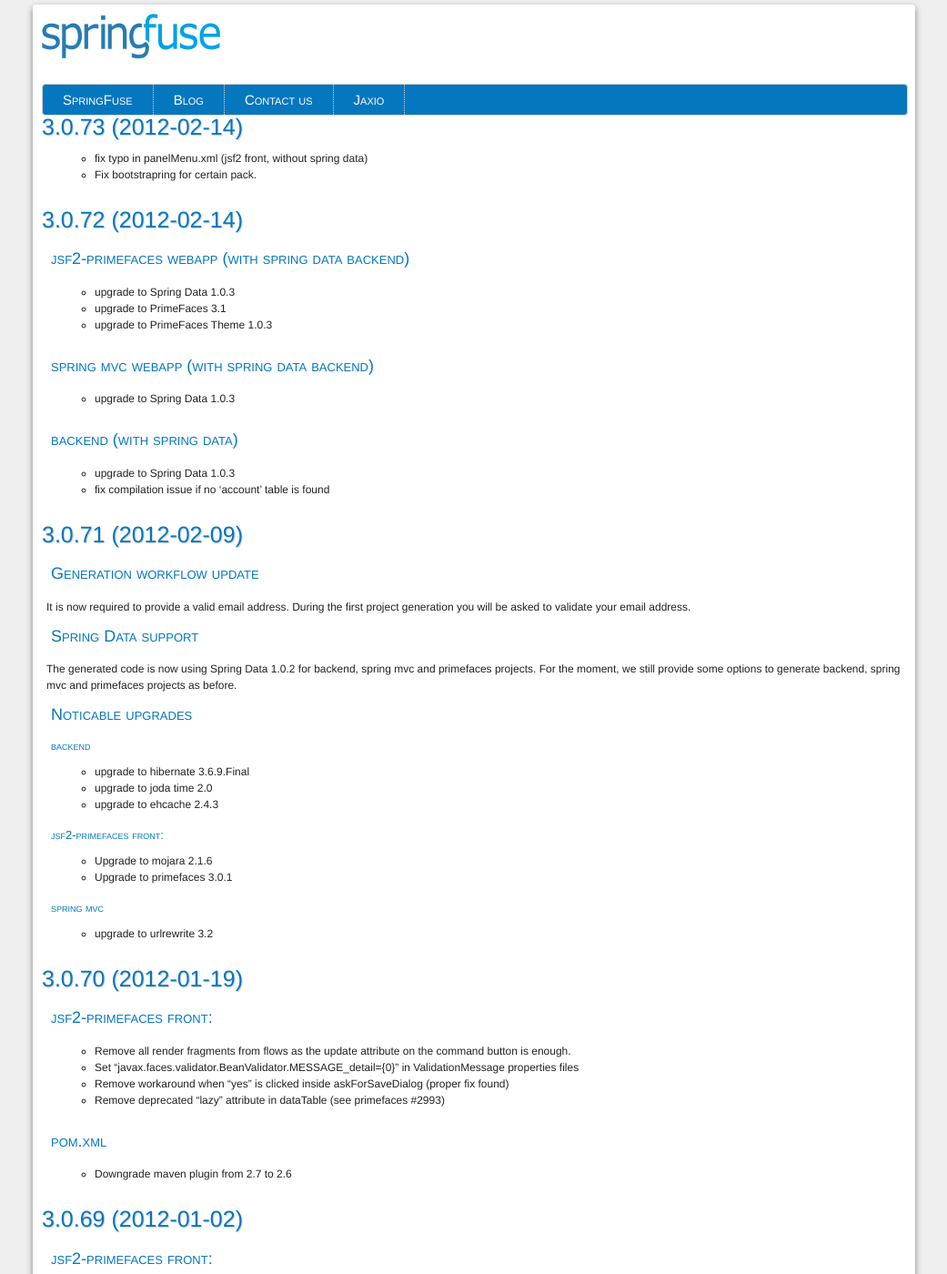
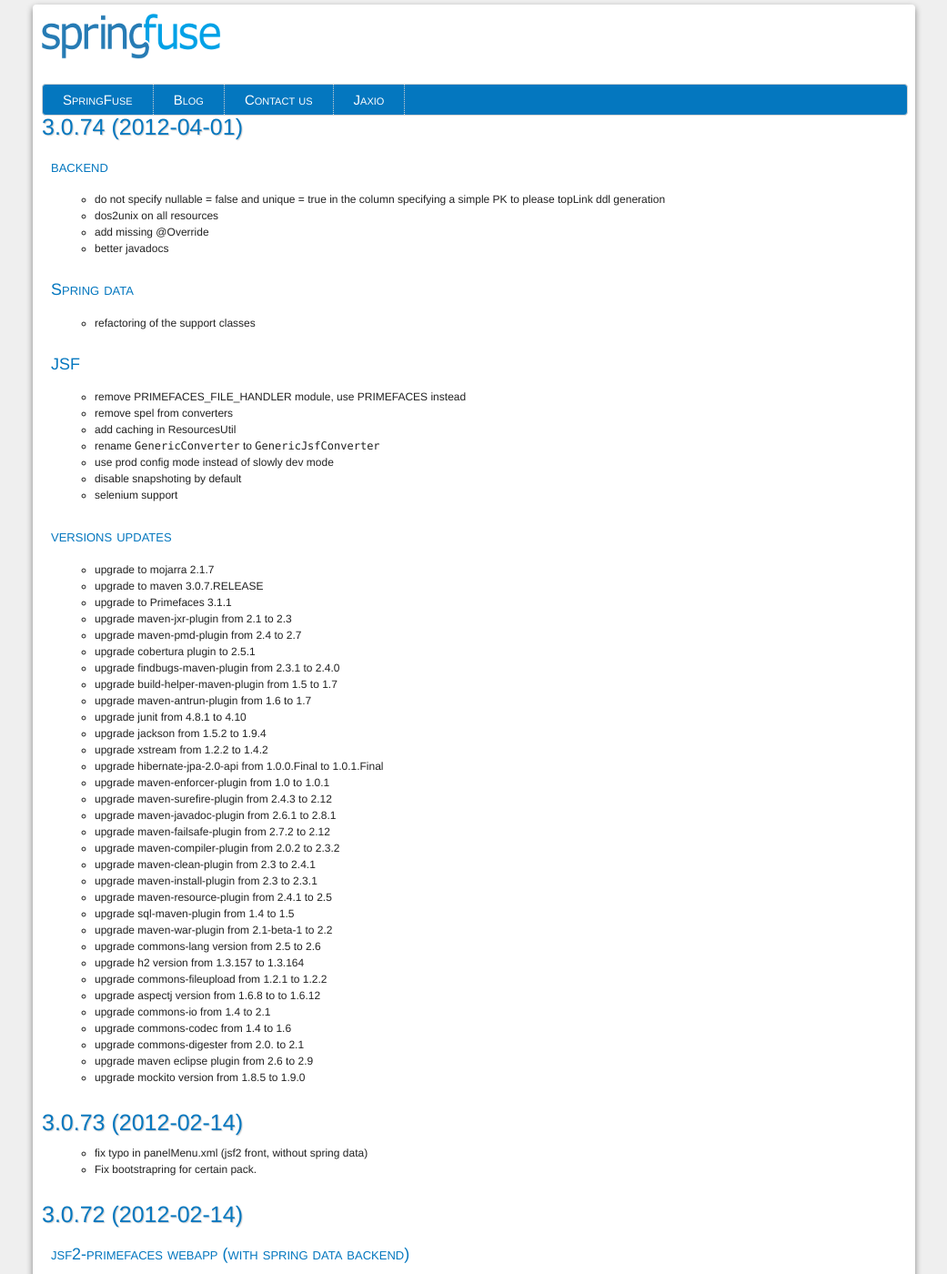
Before and after one commit to springfuse/springfuse.github.com, a Jekyll site: the page built from change-log.md, in a window 1280 px wide and 1400 px high. Shown: the whole window at 91% size, without its empty margins (119-1160 px from the left). Built offline with Jekyll 4.4.1, drawn with Linux system fonts in a browser that asks for light colours; Markdown is read by kramdown in place of the engine named in the settings; comment, search, counter and statistics services are not loaded.

Commit message:
update to 3.0.74

````diff
--- a/change-log.md
+++ b/change-log.md
@@ -2,6 +2,60 @@
 layout: english
 title: Springfuse change log
 ---
+
+# 3.0.74 (2012-04-01)
+
+## backend
+* do not specify nullable = false and unique = true in the column specifying a simple PK to please topLink ddl generation
+* dos2unix on all resources
+* add missing @Override
+* better javadocs
+
+## Spring data
+* refactoring of the support classes
+
+## JSF
+* remove PRIMEFACES_FILE_HANDLER module, use PRIMEFACES instead
+* remove spel from converters
+* add caching in ResourcesUtil
+* rename ```GenericConverter``` to ```GenericJsfConverter```
+* use prod config mode instead of slowly dev mode
+* disable snapshoting by default
+* selenium support
+
+## versions updates
+* upgrade to mojarra 2.1.7
+* upgrade to maven 3.0.7.RELEASE
+* upgrade to Primefaces 3.1.1
+* upgrade maven-jxr-plugin from 2.1 to 2.3
+* upgrade maven-pmd-plugin from 2.4 to 2.7
+* upgrade cobertura plugin to 2.5.1
+* upgrade findbugs-maven-plugin from 2.3.1 to 2.4.0
+* upgrade build-helper-maven-plugin from 1.5 to 1.7
+* upgrade maven-antrun-plugin from 1.6 to 1.7
+* upgrade junit from 4.8.1 to 4.10
+* upgrade jackson from 1.5.2 to 1.9.4
+* upgrade xstream from 1.2.2 to 1.4.2
+* upgrade hibernate-jpa-2.0-api from 1.0.0.Final to 1.0.1.Final
+* upgrade maven-enforcer-plugin from 1.0 to 1.0.1
+* upgrade maven-surefire-plugin from 2.4.3 to 2.12
+* upgrade maven-javadoc-plugin from 2.6.1 to 2.8.1
+* upgrade maven-failsafe-plugin from 2.7.2 to 2.12
+* upgrade maven-compiler-plugin from 2.0.2 to 2.3.2
+* upgrade maven-clean-plugin from 2.3 to 2.4.1
+* upgrade maven-install-plugin from 2.3 to 2.3.1
+* upgrade maven-resource-plugin from 2.4.1 to 2.5
+* upgrade sql-maven-plugin from 1.4 to 1.5
+* upgrade maven-war-plugin from 2.1-beta-1 to 2.2
+* upgrade commons-lang version from 2.5 to 2.6
+* upgrade h2 version from 1.3.157 to 1.3.164
+* upgrade commons-fileupload from 1.2.1 to 1.2.2
+* upgrade aspectj version from 1.6.8 to to 1.6.12
+* upgrade commons-io from 1.4 to 2.1
+* upgrade commons-codec from 1.4 to 1.6
+* upgrade commons-digester from 2.0. to 2.1
+* upgrade maven eclipse plugin from 2.6 to 2.9
+* upgrade mockito version from 1.8.5 to 1.9.0
 
 # 3.0.73 (2012-02-14)
 * fix typo in panelMenu.xml (jsf2 front, without spring data)
````
Also changed, not shown: index.md (+8 -8 lines).
